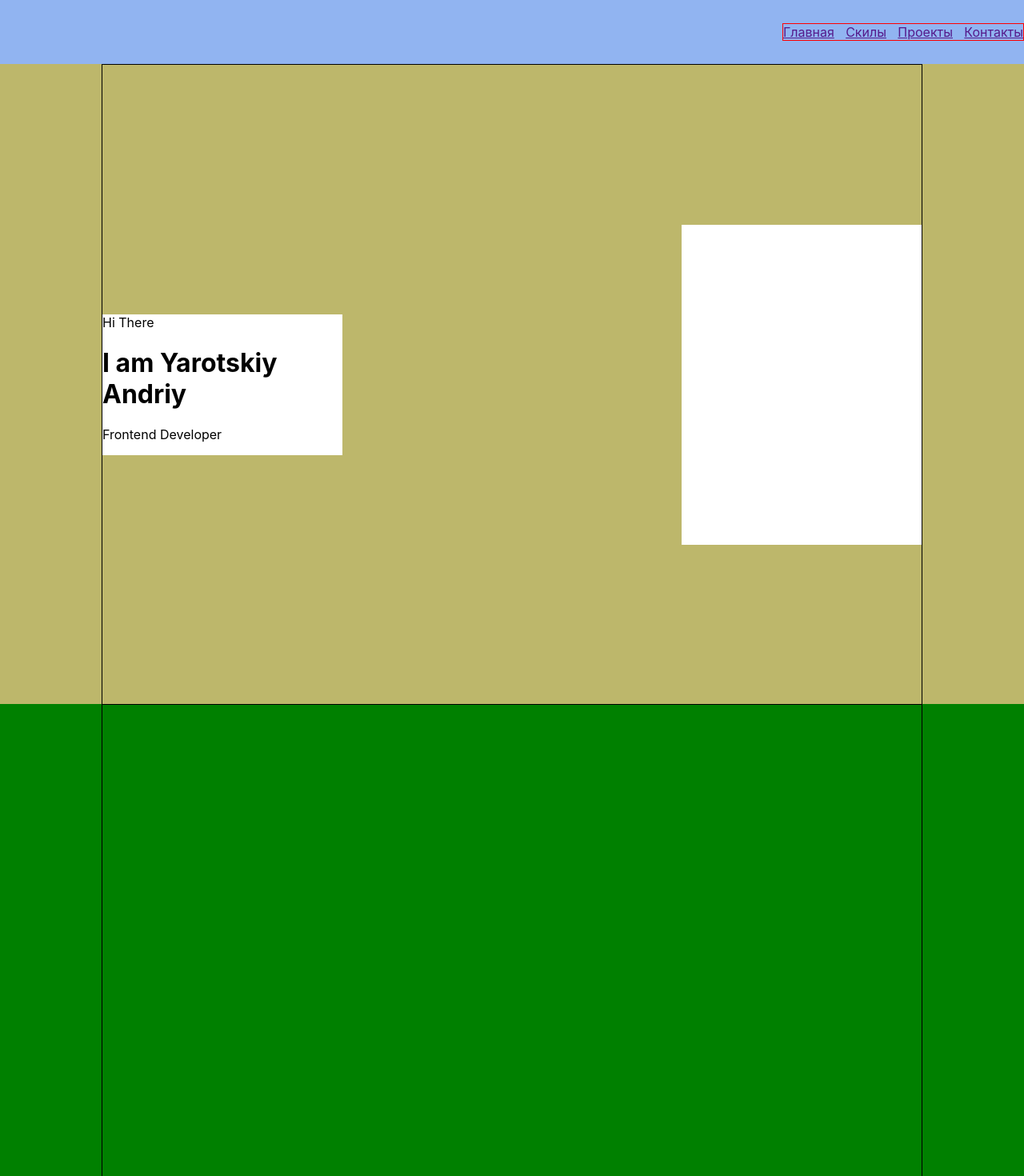
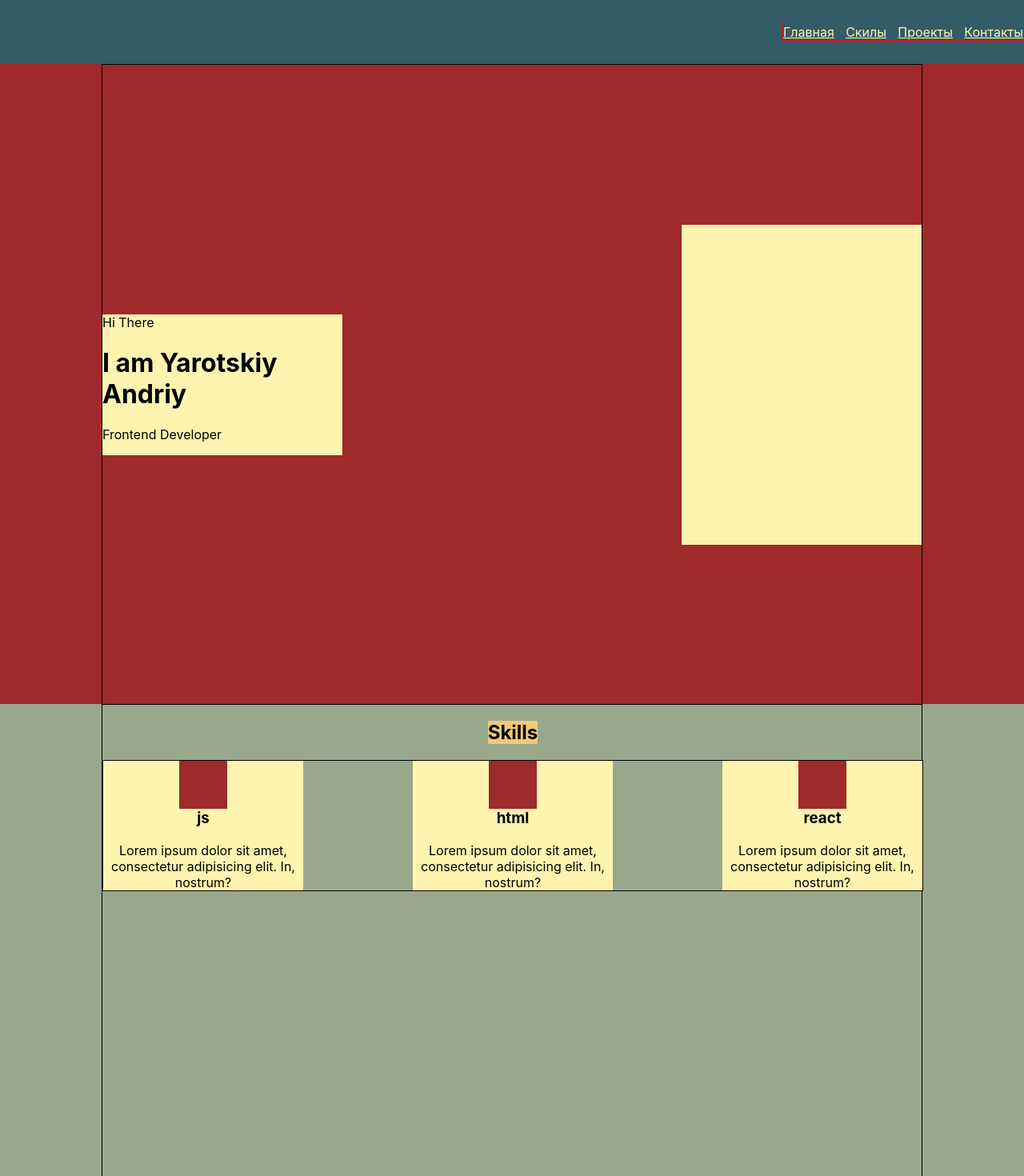
Before and after one commit to andriiyarotskiy/Portfolio, a React (Create React App) app: page / in a window 1280 px wide. Shown: the top 1470 px of the page at 80% size. Built offline with nearby package versions, Linux system fonts and the light colour scheme.

Commit message:
first step

```diff
--- a/src/Common/styles/Container.module.css
+++ b/src/Common/styles/Container.module.css
@@ -6,4 +6,5 @@
     display: flex;
     align-items: center;
     justify-content: space-between;
+    flex-wrap: wrap;
 }
--- a/src/Header/Header.module.css
+++ b/src/Header/Header.module.css
@@ -1,6 +1,6 @@
 .header {
     height: 80px;
-    background-color: #91b4f1;
+    background-color: #335c67;
     display: flex;
     justify-content: flex-end;
     align-items: center;
--- a/src/Header/Nav/Nav.module.css
+++ b/src/Header/Nav/Nav.module.css
@@ -4,3 +4,6 @@
     display: flex;
     justify-content: space-between;
 }
+.nav a {
+    color: #fff3b0;
+}
--- a/src/Main/Main.module.css
+++ b/src/Main/Main.module.css
@@ -1,15 +1,15 @@
 .mainBlock {
     height: 100vh;
-    background-color: darkkhaki;
+    background-color: #9E2A2B;
 }
 
 .text {
     width: 300px;
-    background-color: white;
+    background-color: #FFF3B0;
 }
 
 .photo {
     width: 300px;
     height: 400px;
-    background-color: white;
+    background-color: #FFF3B0;
 }
--- a/src/Skills/Skills.module.css
+++ b/src/Skills/Skills.module.css
@@ -1,4 +1,20 @@
 .skillsBlock {
     height: 100vh;
-    background-color: green;
+    background-color: #99A88C;
 }
+
+.skillsContainer {
+    flex-direction: column;
+    justify-content: flex-start;
+}
+
+.skills {
+    border: 1px solid;
+    width: 100%;
+    display: flex;
+    justify-content: space-between;
+    flex-wrap: wrap;
+}
+.title {
+    background-color: #F0C977;
+}
--- a/src/Skills/Skills.tsx
+++ b/src/Skills/Skills.tsx
@@ -1,12 +1,21 @@
 import React from 'react';
 import style from './Skills.module.css';
 import styleContainer from "../Common/styles/Container.module.css";
+import Skill from "./skill/Skill";
 
 function Skills() {
     return (
         <div className={style.skillsBlock}>
-            <div className={styleContainer.container}>
-
+            <div className={`${styleContainer.container} ${style.skillsContainer}`}>
+                <h2 className={style.title}>Skills</h2>
+                <div className={style.skills}>
+                    <Skill title={'js'}
+                           description={'Lorem ipsum dolor sit amet, consectetur adipisicing elit. In, nostrum?'}/>
+                    <Skill title={'html'}
+                           description={'Lorem ipsum dolor sit amet, consectetur adipisicing elit. In, nostrum?'}/>
+                    <Skill title={'react'}
+                           description={'Lorem ipsum dolor sit amet, consectetur adipisicing elit. In, nostrum?'}/>
+                </div>
             </div>
         </div>
     );
--- /dev/null
+++ b/src/Skills/skill/Skill.module.css
@@ -0,0 +1,17 @@
+.skill {
+    width: 250px;
+    background-color: #fff3b0;
+    display: flex;
+    flex-direction: column;
+    align-items: center;
+    text-align: center;
+}
+.icon {
+    width: 60px;
+    height: 60px;
+    background-color: #9E2A2B;
+}
+
+.skill h3 {
+    margin-top: 0;
+}
--- /dev/null
+++ b/src/Skills/skill/Skill.tsx
@@ -0,0 +1,18 @@
+import React from 'react';
+import style from './Skill.module.css'
+
+function Skill(props: any) {
+    return (
+        <div className={style.skill}>
+            <div className={style.icon}>
+
+            </div>
+            <h3>{props.title}</h3>
+            <span className={style.description}>
+                {props.description}
+            </span>
+        </div>
+    );
+}
+
+export default Skill;
```
